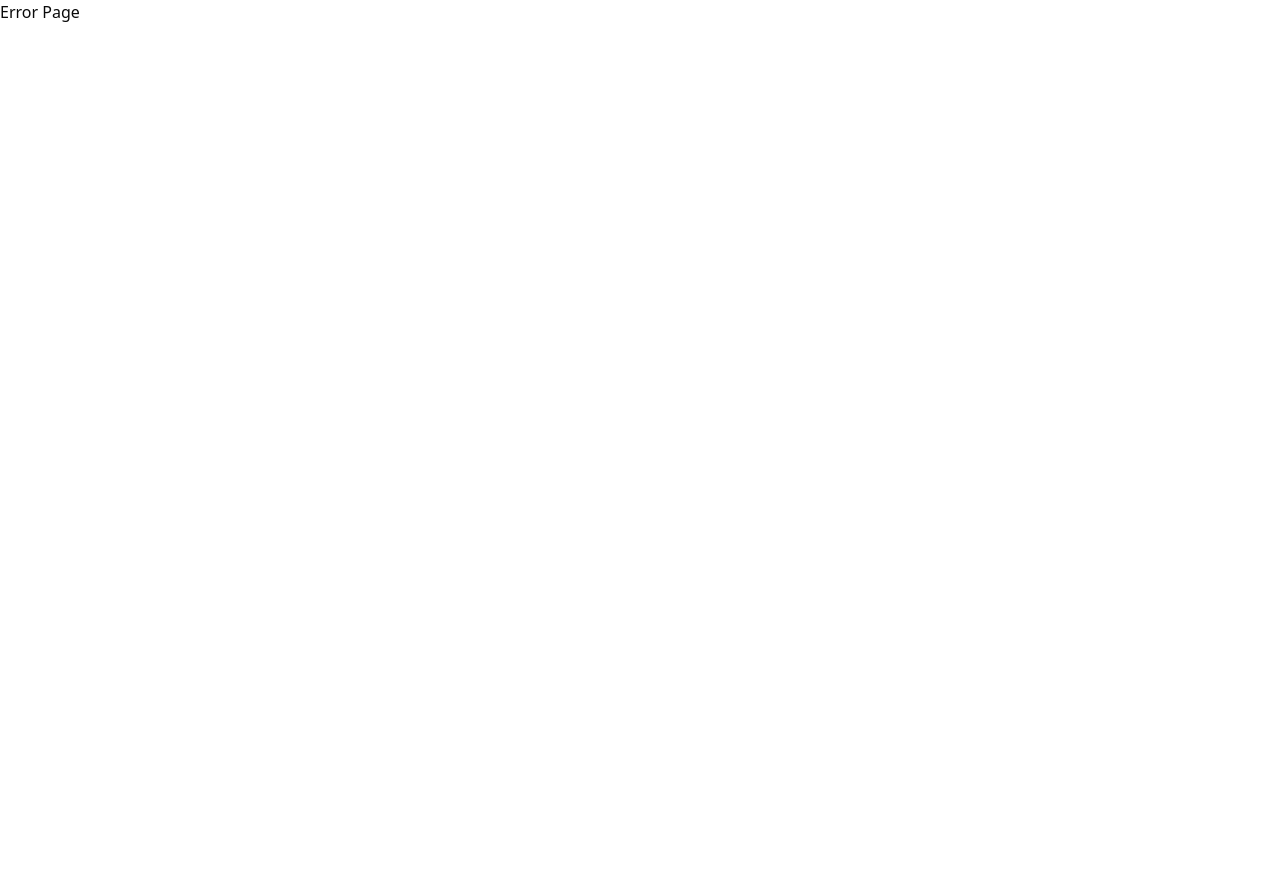
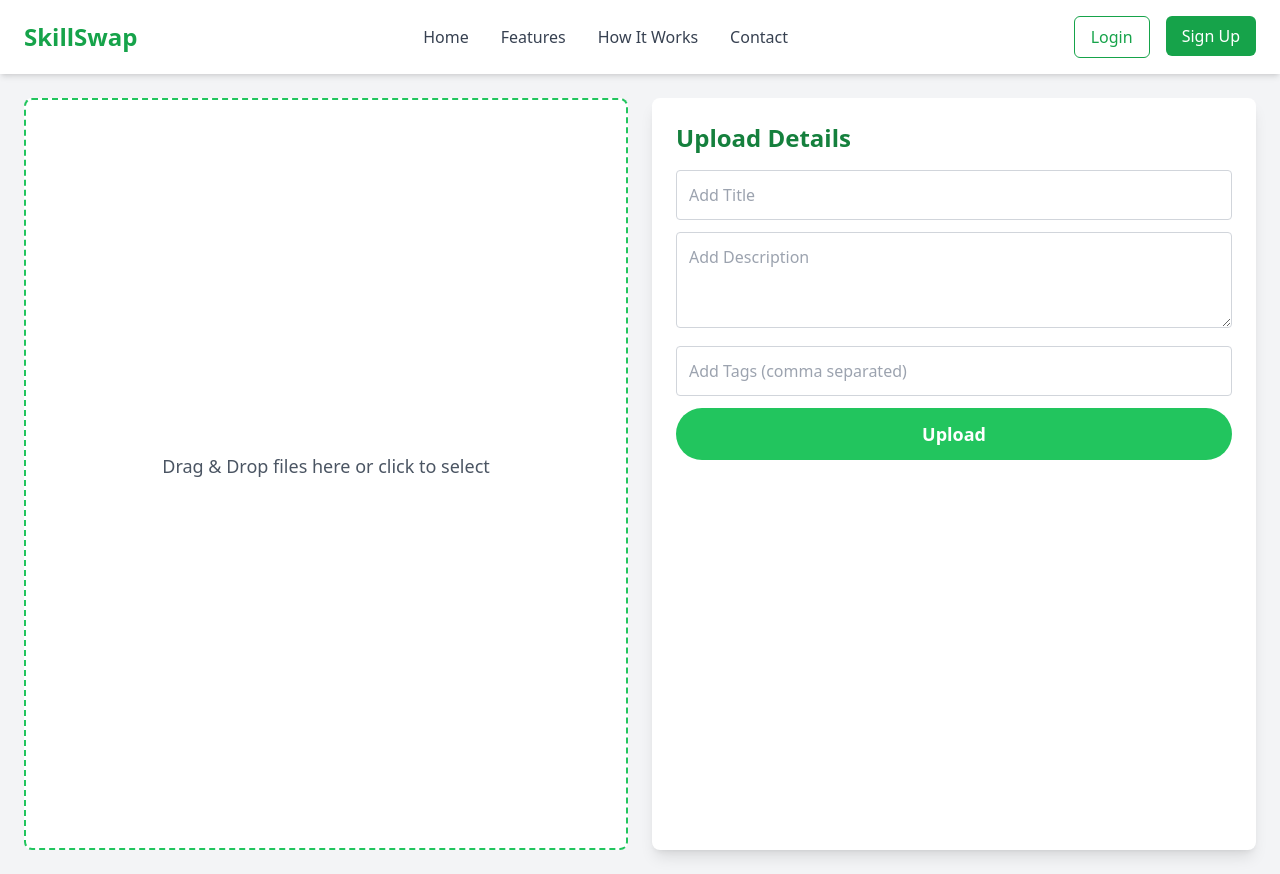
Before and after one commit to arhammunir1104/IBA-Hackathon-frontend, a React (Vite) app: page /uploadpage in a window 1280 px wide. Before the commit this address had no page. Before the commit the page ends 800 px from the top, so only its background shows below. Built offline with nearby package versions, Linux system fonts and the light colour scheme.

Commit message:
Product Uplaod page is done

```diff
--- /dev/null
+++ b/src/Pages/UploadPage.jsx
@@ -0,0 +1,7 @@
+import Upload from "@/components/Upload";
+
+export default function UploadPage(){
+    return(
+        <Upload />
+    )
+}
--- /dev/null
+++ b/src/components/Upload.jsx
@@ -0,0 +1,83 @@
+import React, { useState, useCallback } from "react";
+import { useDropzone } from "react-dropzone";
+
+export default function Upload() {
+  const [files, setFiles] = useState([]);
+  const [title, setTitle] = useState("");
+  const [description, setDescription] = useState("");
+  const [tags, setTags] = useState("");
+
+  // Handle file drop
+  const onDrop = useCallback((acceptedFiles) => {
+    setFiles(
+      acceptedFiles.map((file) =>
+        Object.assign(file, { preview: URL.createObjectURL(file) })
+      )
+    );
+  }, []);
+
+  const { getRootProps, getInputProps } = useDropzone({
+    onDrop,
+    accept: "image/*,video/*,.pdf",
+  });
+
+  return (
+    <div className="flex flex-col md:flex-row min-h-screen bg-gray-100 p-6 gap-6">
+      {/* Left: Drag and Drop Section */}
+      <div
+        {...getRootProps()}
+        className="w-full md:w-1/2 p-6 border-2 border-green-500 border-dashed rounded-lg flex flex-col items-center justify-center bg-white cursor-pointer"
+      >
+        <input {...getInputProps()} />
+        <p className="text-gray-600 text-lg text-center">Drag & Drop files here or click to select</p>
+
+        {/* Show uploaded files */}
+        <div className="mt-4 flex flex-wrap justify-center gap-3">
+          {files.map((file, index) => (
+            <div key={index} className="relative w-24 h-24 border rounded overflow-hidden">
+              {file.type.startsWith("image") ? (
+                <img src={file.preview} alt="Preview" className="w-full h-full object-cover" />
+              ) : file.type.includes("video") ? (
+                <video src={file.preview} className="w-full h-full object-cover" controls />
+              ) : (
+                <p className="text-center text-sm">{file.name}</p>
+              )}
+            </div>
+          ))}
+        </div>
+      </div>
+
+      {/* Right: Form Section */}
+      <div className="w-full md:w-1/2 p-6 bg-white rounded-lg shadow-lg">
+        <h2 className="text-2xl font-semibold text-green-700 mb-4 text-center md:text-left">Upload Details</h2>
+
+        <input
+          type="text"
+          placeholder="Add Title"
+          className="border border-gray-300 p-3 rounded w-full mb-3 focus:ring-2 focus:ring-green-400"
+          value={title}
+          onChange={(e) => setTitle(e.target.value)}
+        />
+
+        <textarea
+          placeholder="Add Description"
+          className="border border-gray-300 p-3 rounded w-full mb-3 focus:ring-2 focus:ring-green-400 h-24"
+          value={description}
+          onChange={(e) => setDescription(e.target.value)}
+        ></textarea>
+
+        <input
+          type="text"
+          placeholder="Add Tags (comma separated)"
+          className="border border-gray-300 p-3 rounded w-full mb-3 focus:ring-2 focus:ring-green-400"
+          value={tags}
+          onChange={(e) => setTags(e.target.value)}
+        />
+
+        <button className="bg-green-500 text-white px-6 py-3 rounded-full w-full text-lg font-semibold hover:bg-green-600 transition">
+          Upload
+        </button>
+      </div>
+    </div>
+  );
+}
--- a/src/main.jsx
+++ b/src/main.jsx
@@ -9,6 +9,7 @@
 import Queries from './Pages/Queries.jsx';
 import UserDashboard from './Pages/UserDashBoard.jsx';
 import FileDetails from './Pages/FileDetails.jsx';
+import UploadPage from './Pages/UploadPAge.jsx';
 
 const router = createBrowserRouter([{
   path: "/",
@@ -39,6 +40,10 @@
     path: "filedetails",
     element: <FileDetails />
   },
+  {
+    path: "uploadpage",
+    element: <UploadPage />
+  },
 ]
 }])
 
```
